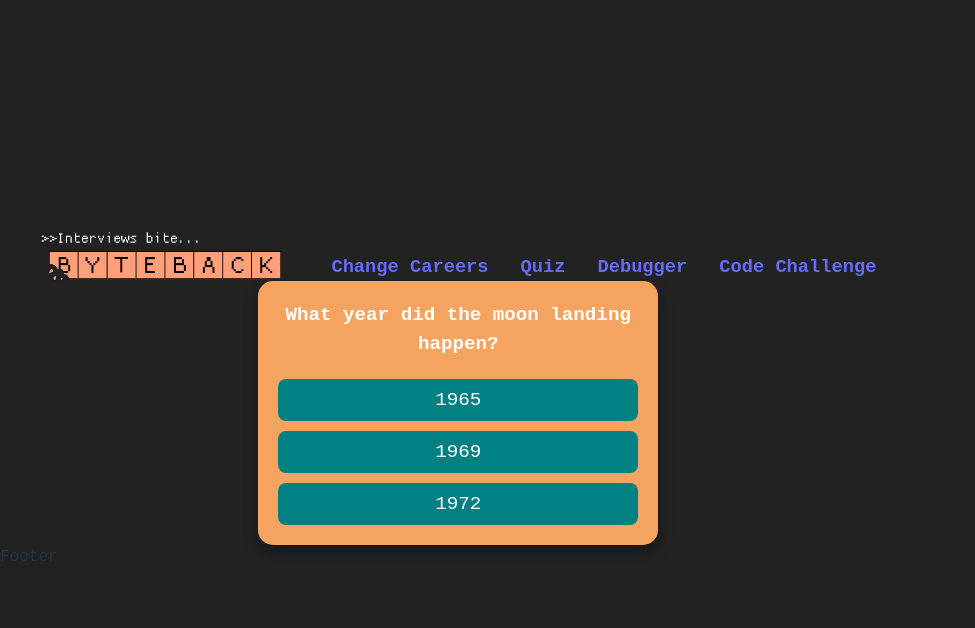
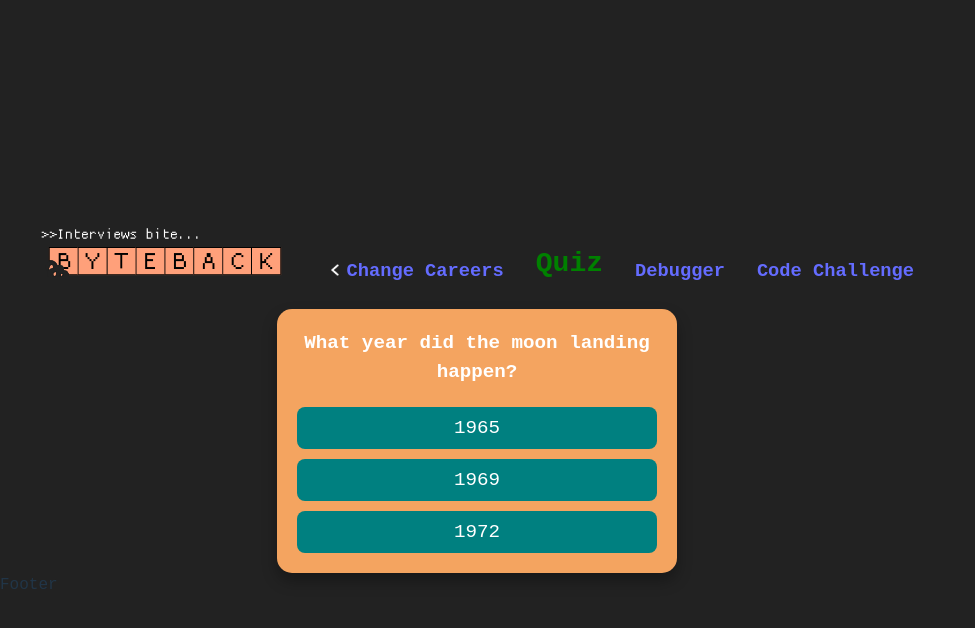
Before and after one commit to LaurenGHutchinson/Lauren-Hutchinson-Capstone-Client, a React (Vite) app: page / in a window 1280 px wide. Both pictures are taken after a click on the button "Enter". Shown: the top 628 px of the page, without its empty margins (0-975 px from the left). Built offline with nearby package versions, Linux system fonts and the light colour scheme; no server answers.

Commit message:
Finished initial build of header, includes active states based on current page

```diff
--- a/src/Components/ButtonArray/ButtonArray.jsx
+++ b/src/Components/ButtonArray/ButtonArray.jsx
@@ -4,8 +4,9 @@ import {useNavigate} from 'react-router-dom';
 import Icon from '../../assets/Icons/right-chevron.png'
 
 
-function ButtonArray({skillsList}) {
+function ButtonArray({initialSkills ,skillsList}) {
     console.log({skillsList})
+    console.log({initialSkills})
     const [skillCategories, setSkillCategories] = useState([]);
     const [selectedButtons, setSelectedButtons] = useState([]);
     const navigate = useNavigate();
--- a/src/Components/ButtonArray/ButtonArray.scss
+++ b/src/Components/ButtonArray/ButtonArray.scss
@@ -57,12 +57,6 @@ h2{
 
 }
 
-.icon{
-    padding: 0;
-    margin: 0;
-    height: 12px;
-}
-
 .buttons--0{
     background-color: red;
 }
--- a/src/Components/DropDown/DropDown.jsx
+++ b/src/Components/DropDown/DropDown.jsx
@@ -6,15 +6,15 @@ import ButtonArray from '../ButtonArray/ButtonArray.jsx'
 
 
 function DropDown() {
-    const [jobTitle, setJobTitle] = useState({});
+    const [initialJob, setInitialJob] = useState({});
     const [selectedJob, setSelectedJob] = useState({})
 
     const [jobTitles, setJobTitles] = useState([]);
     const [jobSkills, setJobSkills] = useState([]);
+    const [initialSkills, setInitialSkills] = useState([]);
 
     const handleSubmit = async (e) => {
         e.preventDefault();
-        // setSelectedJob(e.target.id);
     }
 
     const handleInputChange = async (e) => {
@@ -40,17 +40,19 @@ function DropDown() {
         getSkillsList();
     }, [selectedJob])
 
-    useEffect(() =>{
     const getJobList = async () => {
         try {
             const response = await axios.get("http://localhost:8080/jobs");
-                console.log(response.data);
+            const firstJob = response.data[0];
+            setSelectedJob(firstJob.id);
+            console.log(selectedJob)
             setJobTitles(response.data);
-                setJobTitle(response.data[0])
+            console.log(jobTitles);
         }catch (error) {
             console.error("Unable to get the job list")
         }
     }
+    useEffect(() =>{
         getJobList();
 
     }, [])
--- a/src/Components/Header/Header.jsx
+++ b/src/Components/Header/Header.jsx
@@ -1,20 +1,28 @@
 import './Header.scss'
 import logo from '../../assets/ByteBack-logo.png';
 import {Link, useParams} from 'react-router-dom';
+import {useState, useEffect} from 'react';
 import backIcon from '../../assets/Icons/left-arrow.png';
 
 function Header() {
+  const [currentPage, setCurrentPage] = useState();
+  const params = useParams()
+  let pageName = window.location.pathname.split('/').pop();
+  console.log(pageName);
+  useEffect(() => {
+    setCurrentPage(pageName)
 
-  const params = useParams()
+  }, [])
 
   return (
     <div className="header__container">
-      <img className="header__logo" src={logo}/>
+      <Link to="/"><img className="header__logo" src={logo}/></Link>
       <nav className="header__nav">
-        <Link to="/"><h3>Change Careers</h3></Link>
-        <Link to="/quiz"><h3>Quiz</h3></Link>
-        <Link to="/debugger"><h3>Debugger</h3></Link>
-        <Link to="/code-challenge"><h3>Code Challenge</h3></Link>
+
+        <Link to="/"><h3><img className="icon" src={backIcon}/>Change Careers</h3></Link>
+        <Link className={currentPage === 'quiz' ? 'active' : ''} to="/quiz"><h3>Quiz</h3></Link>
+        <Link className={currentPage === 'debugger' ? 'active' : ''} to="/debugger"><h3>Debugger</h3></Link>
+        <Link className={currentPage === 'code-challenge' ? 'active' : ''} to="/code-challenge"><h3>Code Challenge</h3></Link>
       </nav>
 </div>
   )
--- a/src/Components/Header/Header.scss
+++ b/src/Components/Header/Header.scss
@@ -3,7 +3,7 @@
 
 a{
     text-decoration: none;
-    color: black;
+    color: white;
 }
 
 a:hover{
@@ -16,11 +16,16 @@ a:active{
 
 }
 
+.active{
+    color: green;
+    font-size: 24px;
+}
+
 .header{
     &__container{
     display:flex;
     flex-direction: row;
-    padding: 0 40px;
+    padding: 24px 40px;
     align-items: flex-end;
     justify-content: flex-start;
     gap: 48px;
@@ -32,6 +37,11 @@ a:active{
         display: flex;
         flex-direction: row;
         gap: 32px;
+        align-items:flex-end;
     }
 
 }
+
+.icon{
+    padding-right: 8px;
+}
--- a/src/Pages/CodeChallenge/CodeChallenge.jsx
+++ b/src/Pages/CodeChallenge/CodeChallenge.jsx
@@ -1,13 +1,15 @@
 import React from 'react'
 import './CodeChallenge.scss'
 import axios from 'axios';
+import Header from '../../Components/Header/Header.jsx'
 
 
 function CodeChallenge() {
   return (
-    <div className='main-page'>
-      <img src={logo} />
-      <DropDown />
+    <div>
+      <Header />
+
+
 
     </div>
   )
--- a/src/Pages/Debugger/Debugger.jsx
+++ b/src/Pages/Debugger/Debugger.jsx
@@ -1,13 +1,13 @@
 import React from 'react'
 import './Debugger.scss'
 import axios from 'axios';
+import Header from '../../Components/Header/Header.jsx'
 
 
 function Debugger() {
   return (
-    <div className='main-page'>
-      <img src={logo} />
-      <DropDown />
+    <div>
+      <Header />
 
     </div>
   )
--- a/src/Pages/LandingPage/LandingPage.jsx
+++ b/src/Pages/LandingPage/LandingPage.jsx
@@ -8,7 +8,7 @@ import Flashcards from '../../Components/Flashcards/Flashcards.jsx'
 function LandingPage() {
   return (
     <div className='main-page'>
-      <img src={logo} />
+      <img className='main-page__logo' src={logo} />
       <DropDown />
 
     </div>
--- a/src/Pages/LandingPage/LandingPage.scss
+++ b/src/Pages/LandingPage/LandingPage.scss
@@ -3,4 +3,8 @@
     flex-direction: column;
     align-items: center;
     justify-content: center;
+    padding: 48px 0;
+    &__logo{
+        padding-bottom: 48px;
+    }
 }
--- a/src/Pages/QuizPage/QuizPage.jsx
+++ b/src/Pages/QuizPage/QuizPage.jsx
@@ -54,7 +54,6 @@ useEffect(() =>{
 
   return (
     <>
-      <h2>{selectedButtons.selectedButtons[0]}</h2>
       <Header />
       <Flashcard />
       </>
--- a/src/Styles/_global.scss
+++ b/src/Styles/_global.scss
@@ -12,3 +12,9 @@
     margin-bottom: 10px;
 
 }
+
+.icon{
+    padding: 0;
+    margin: 0;
+    height: 12px;
+}
```
Lines whose indentation alone changed are shown as unchanged.
